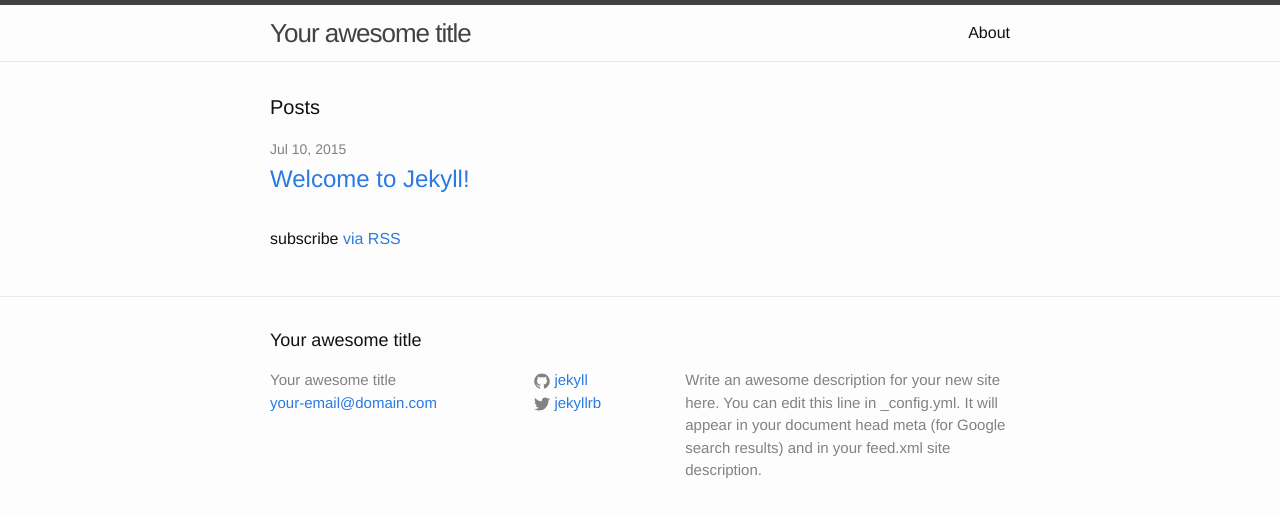
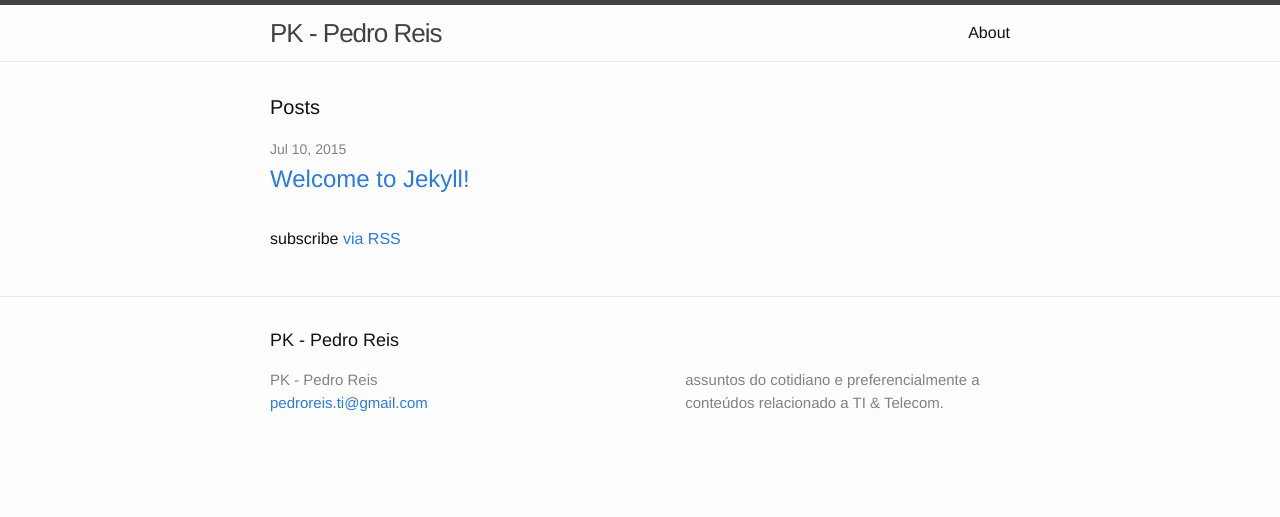
Before and after one commit to pedroreisbr/pedroreisbr.github.io.old, a Jekyll site: the page built from index.html, in a window 1280 px wide. Shown: the top 517 px of the page. Built offline with Jekyll 4.4.1, drawn with Linux system fonts in a browser that asks for light colours.

Commit message:
Configurações iniciais _config

```diff
--- a/_config.yml
+++ b/_config.yml
@@ -1,14 +1,92 @@
-# Site settings
-title: Your awesome title
-email: your-email@domain.com
-description: > # this means to ignore newlines until "baseurl:"
-  Write an awesome description for your new site here. You can edit this
-  line in _config.yml. It will appear in your document head meta (for
-  Google search results) and in your feed.xml site description.
-baseurl: "" # the subpath of your site, e.g. /blog/
-url: "http://yourdomain.com" # the base hostname & protocol for your site
-twitter_username: jekyllrb
-github_username:  jekyll
+#######################################
+# Este arquivo contém as flags de     #
+# configuração para personalização    #
+# do site                             #
+#######################################
 
-# Build settings
+# ----------------------------------- #
+#      Configurações Principais       #
+# ----------------------------------- #
+
+# O nome do site (exibido no cabeçalho)
+title: PK - Pedro Reis
+name: PK - Pedro Reis
+
+# Url do site (usado para Sitemap.xml e feed RSS)
+url: http://pedroreis.com.br
+# Uma pequena biografia ou descrição do site (exibido no cabeçalho)
+description: > # Esta será a página pessoal de PK onde será discutido
+  assuntos do cotidiano e preferencialmente a conteúdos relacionado
+  a TI & Telecom.
+
+
+# ----------------------------------- #
+#      Informações Pessoais           #
+# ----------------------------------- #
+email: pedroreis.ti@gmail.com
+author: Pedro Reis
+
+# Uma URL que aponta para avatar
+avatar: http://www.gravatar.com/avatar/9a20cef56f9e1bfcd96c6e83c166ac14?s=200
+
+# Url dos perfis para redes sociais
+social:
+  - title: twitter
+    url: https://twitter.com/PedroUFT
+  - title: linkedin
+    url: https://www.linkedin.com/pub/pedro-henrique-silva-mendes-dos-reis/b1/972/480
+  - title: facebook
+    url: https://www.facebook.com/pedroreis.uft
+  - title: instagram
+    url: https://instagram.com/pedroreis_ti/
+  - title: github
+    url: https://github.com/pedroreisbr
+  # - title: dribbble
+  #   url: https://
+  # - title: email
+  #   url: https://
+  # - title: flickr
+  #   url: https://
+  # - title: pinterest
+  #   url: https://
+  # - title: rss
+  #   url: https://
+
+# ----------------------------------- #
+#      Configurações Página           #
+# ----------------------------------- #
+
+# O nome de usuário Disqus, para permitir comentários nos posts
+# disqus: pedroreisbr -- configurar
+
+# Código de acompanhamento do Google Analytics Web para ativar o rastreamento
+# google_analytics: UA-0000000-0 -- configurar
+
+# Código para análise de dados com Gauges
+# gauges_id: 000000000000000
+
+# Uma subpath do site, ex. /blog/
+# baseurl: ""
+
+# Link Repositorio GitHub
+repository: https://github.com/pedroreisbr/pedroreisbr.github.io
+#help_url: https://github.com/pedroreisbr/pedroreis-help
+
+# Outras configurações
 markdown: kramdown
+highlighter: pygments
+
+# Configuração link
+#permalink: /news/:year/:month/:day/:title/
+permalink: /:title
+
+# Emoji
+gems:
+  - jemoji
+
+# Arquivos para serem excluidos da construção _site
+exclude:
+    - Gemfile
+    - Gemfile.lock
+    - scss
+    - README.md
```
